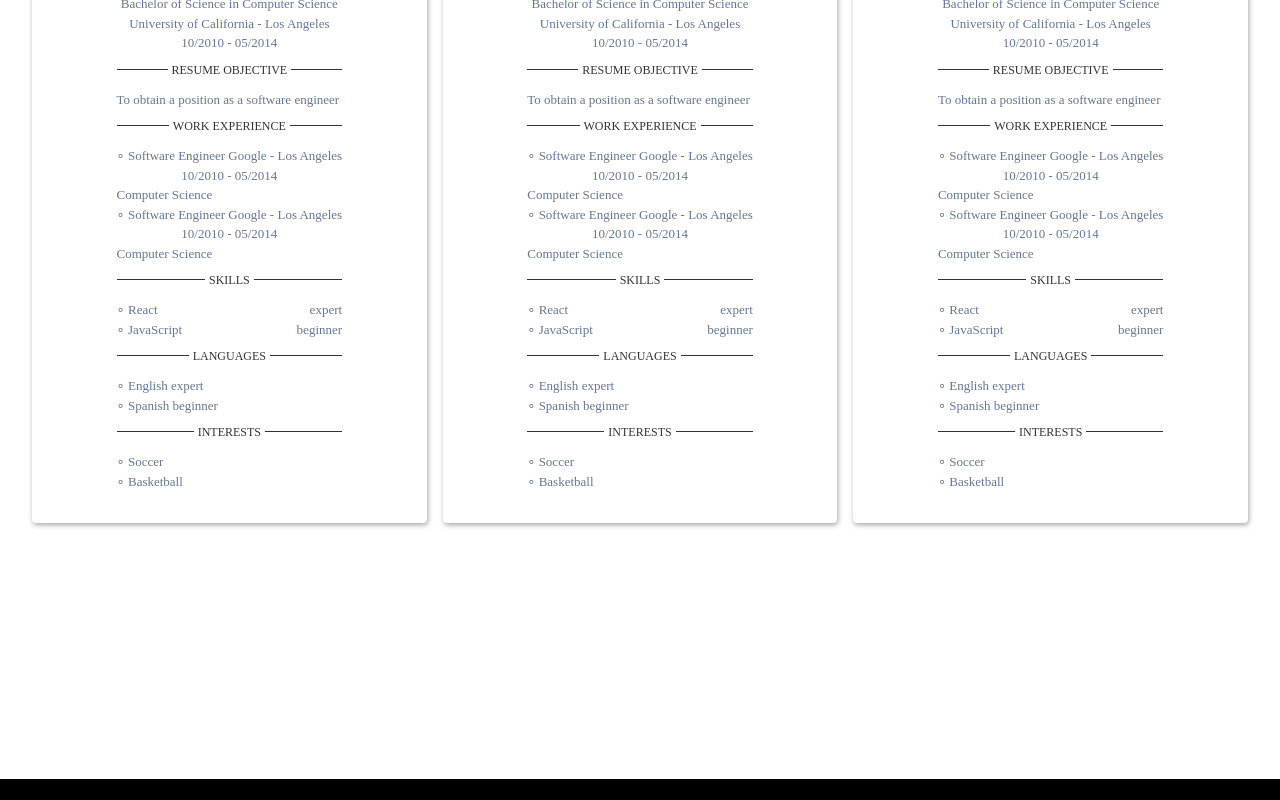
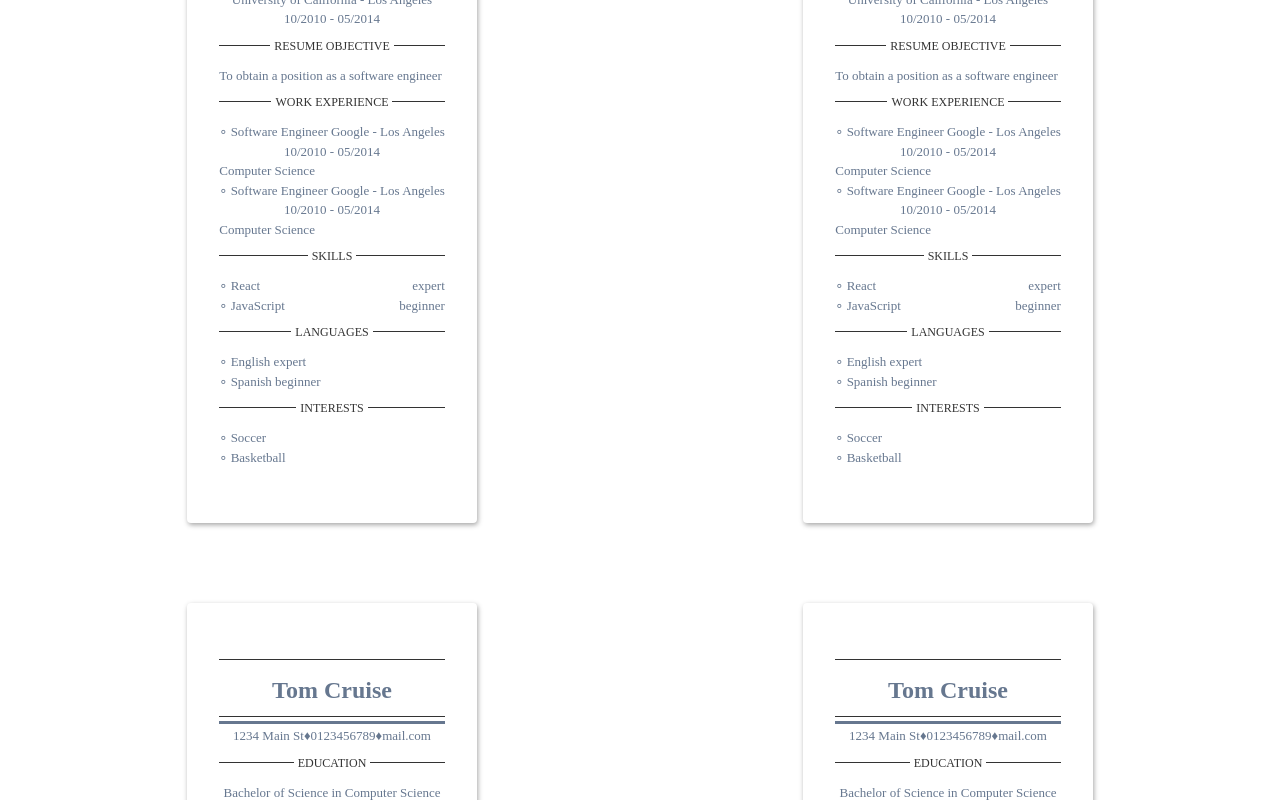
Before and after one commit to chucoyos/CV-application, a React (Vite) app: page /template in a window 1280 px wide. Shown: the part 500-1300 px from the top of the page. Built offline with nearby package versions, Linux system fonts and the light colour scheme.

Commit message:
Layout templates

```diff
--- a/src/App.css
+++ b/src/App.css
@@ -346,15 +346,14 @@ textarea {
 	cursor: pointer;
 	margin-right: 24px;
 }
+
 .templates {
 	position: relative;
 	top: -160px;
-	display: flex;
-	justify-content: space-between;
-	margin-top: 16px;
+	display: grid;
+	grid-template-columns: repeat(auto-fit, minmax(400px, 1fr));
 	gap: 16px;
-	flex-wrap: wrap;
-	padding: 32px;
+	padding: 0 32px;
 }
 .template {
 	background-color: var(--secondary-color);
@@ -434,6 +433,33 @@ p {
 .template .center {
 	text-align: center;
 }
+.template:hover {
+	border: 3px solid var(--oslo-primary-color);
+}
+
+.tooltipText {
+	font-size: 16px;
+	text-align: center;
+	background-color: black;
+	color: #fff;
+	border-radius: 6px;
+	padding: 5px;
+	position: relative;
+	visibility: hidden;
+}
+.tooltipText::after {
+	content: '';
+	position: absolute;
+	top: 100%;
+	left: 50%;
+	margin-left: -5px;
+	border-width: 5px;
+	border-style: solid;
+	border-color: black transparent transparent transparent;
+}
+.tooltip:hover .tooltipText {
+	visibility: visible;
+}
 .col-2 {
 	display: flex;
 	justify-content: space-between;
--- a/src/components/Oslo.jsx
+++ b/src/components/Oslo.jsx
@@ -1,11 +1,15 @@
+import { Link } from 'react-router-dom'
 function Oslo(props) {
 	return (
-		<div className='template'>
-			<div className=''>
+		<div className='template tooltip'>
+			<Link to='/'>
+				<span className='tooltipText'>Select template</span>
 				<hr className='duoHr' />
+
 				<h3 className='name'>
 					{props.generalInfo.name} {props.generalInfo.last}
 				</h3>
+
 				<hr className='duoHr' />
 				<hr className='mainHr' />
 				<p className='address'>
@@ -67,7 +71,8 @@ function Oslo(props) {
 						<p>∘ {interest.interest}</p>
 					</div>
 				))}
-			</div>
+				<span className='tooltipText'>Select template</span>
+			</Link>
 		</div>
 	)
 }
--- a/src/components/Template.jsx
+++ b/src/components/Template.jsx
@@ -4,6 +4,42 @@ import Santiago from './Santiago'
 function Template(props) {
 	return (
 		<div className='templates'>
+			<Oslo
+				generalInfo={props.generalInfo}
+				education={props.education}
+				workExperience={props.workExperience}
+				interests={props.interests}
+				resumeObjective={props.resumeObjective}
+				skills={props.skills}
+				languages={props.languages}
+			/>
+			<Oslo
+				generalInfo={props.generalInfo}
+				education={props.education}
+				workExperience={props.workExperience}
+				interests={props.interests}
+				resumeObjective={props.resumeObjective}
+				skills={props.skills}
+				languages={props.languages}
+			/>
+			<Oslo
+				generalInfo={props.generalInfo}
+				education={props.education}
+				workExperience={props.workExperience}
+				interests={props.interests}
+				resumeObjective={props.resumeObjective}
+				skills={props.skills}
+				languages={props.languages}
+			/>
+			<Oslo
+				generalInfo={props.generalInfo}
+				education={props.education}
+				workExperience={props.workExperience}
+				interests={props.interests}
+				resumeObjective={props.resumeObjective}
+				skills={props.skills}
+				languages={props.languages}
+			/>
 			<Oslo
 				generalInfo={props.generalInfo}
 				education={props.education}
```
